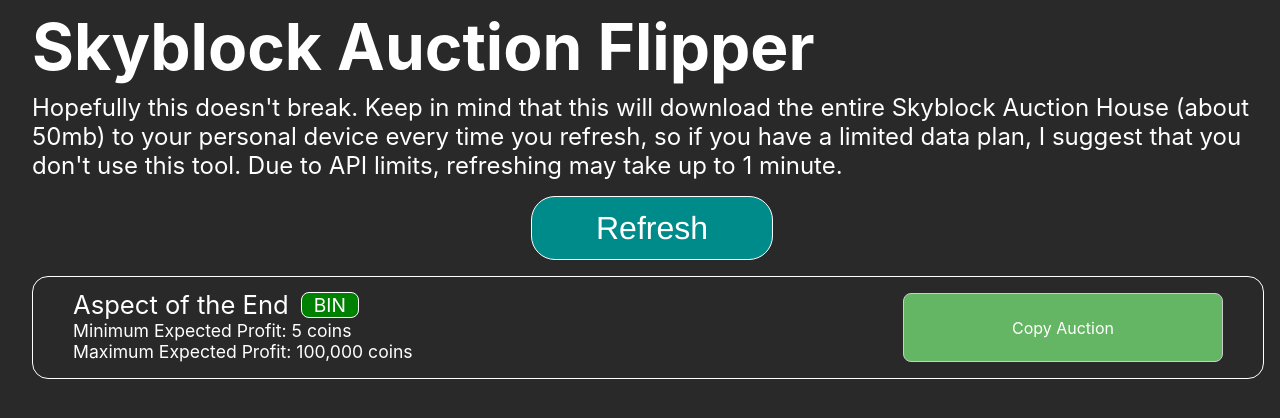
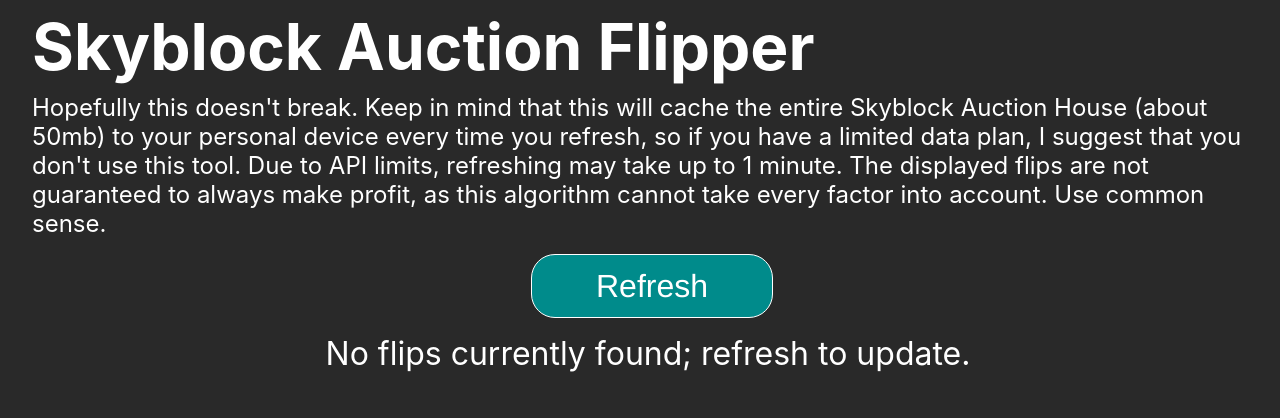
Before and after one commit to anirudhsnayak/auction-bot, a Svelte app: page / in a window 1280 px wide. Shown: the top 418 px of the page. Built offline with nearby package versions, Linux system fonts and the light colour scheme.

Commit message:
Added Github Pages Support

```diff
--- a/src/layouts/app/AuctionHeader.svelte
+++ b/src/layouts/app/AuctionHeader.svelte
@@ -3,9 +3,10 @@
 
 <div class = "main">
     <h1 class="title">Skyblock Auction Flipper</h1>
-    <div class="intro">Hopefully this doesn't break. Keep in mind that this will download the entire Skyblock
+    <div class="intro">Hopefully this doesn't break. Keep in mind that this will cache the entire Skyblock
         Auction House (about 50mb) to your personal device every time you refresh, so if you have a limited data plan, I suggest that you don't use this tool.
-        Due to API limits, refreshing may take up to 1 minute.
+        Due to API limits, refreshing may take up to 1 minute. The displayed flips are not guaranteed to always make profit, as this algorithm cannot take
+        every factor into account. Use common sense.
     </div>
 </div>
 
--- a/src/layouts/page/content/AuctionMenu.svelte
+++ b/src/layouts/page/content/AuctionMenu.svelte
@@ -2,7 +2,7 @@
 import AuctionFinder from "../../../scripts/app/AuctionFinder/AuctionFinder";
 import AuctionFinderConfig from "../../../scripts/app/config/AuctionFinderConfig";
 import AuctionDisplayManager from "../../../scripts/app/render/AuctionDisplayManager";
-let flips = [{auction: {auctionData: {bin: true, item_name: "Aspect of the End", uuid: "lol"}}, min_profit: 5, max_profit: 100000}];
+let flips = [];//[{auction: {auctionData: {bin: true, item_name: "Aspect of the End", uuid: "lol"}}, min_profit: 5, max_profit: 100000}];
 function callback(){
     flips = AuctionFinder.flips.slice(0, AuctionFinderConfig.maxAuctionDisplayCount);
 }
@@ -11,7 +11,11 @@
 }
 AuctionDisplayManager.registerAuctionRenderCallback(callback);
 </script>
-
+{#if flips.length == 0}
+<div class="refreshMessage">
+    <p>No flips currently found; refresh to update.</p>
+</div>
+{/if}
 {#each flips as flip, i}
     <div class="auctions">
         <div class="auctionBox">
@@ -41,6 +45,13 @@
 {/each}
 
 <style lang="scss">
+    .refreshMessage{
+        display: flex;
+        justify-content: center;
+        align-items: center;
+        font-size: 2rem;
+        text-align: center;
+    }
     .name{
         display: flex;
         flex-direction: row;
```
Also changed, not shown: public/build/bundle.css, public/build/bundle.js, 1 other file (tests, documents, lock files or other folders).
